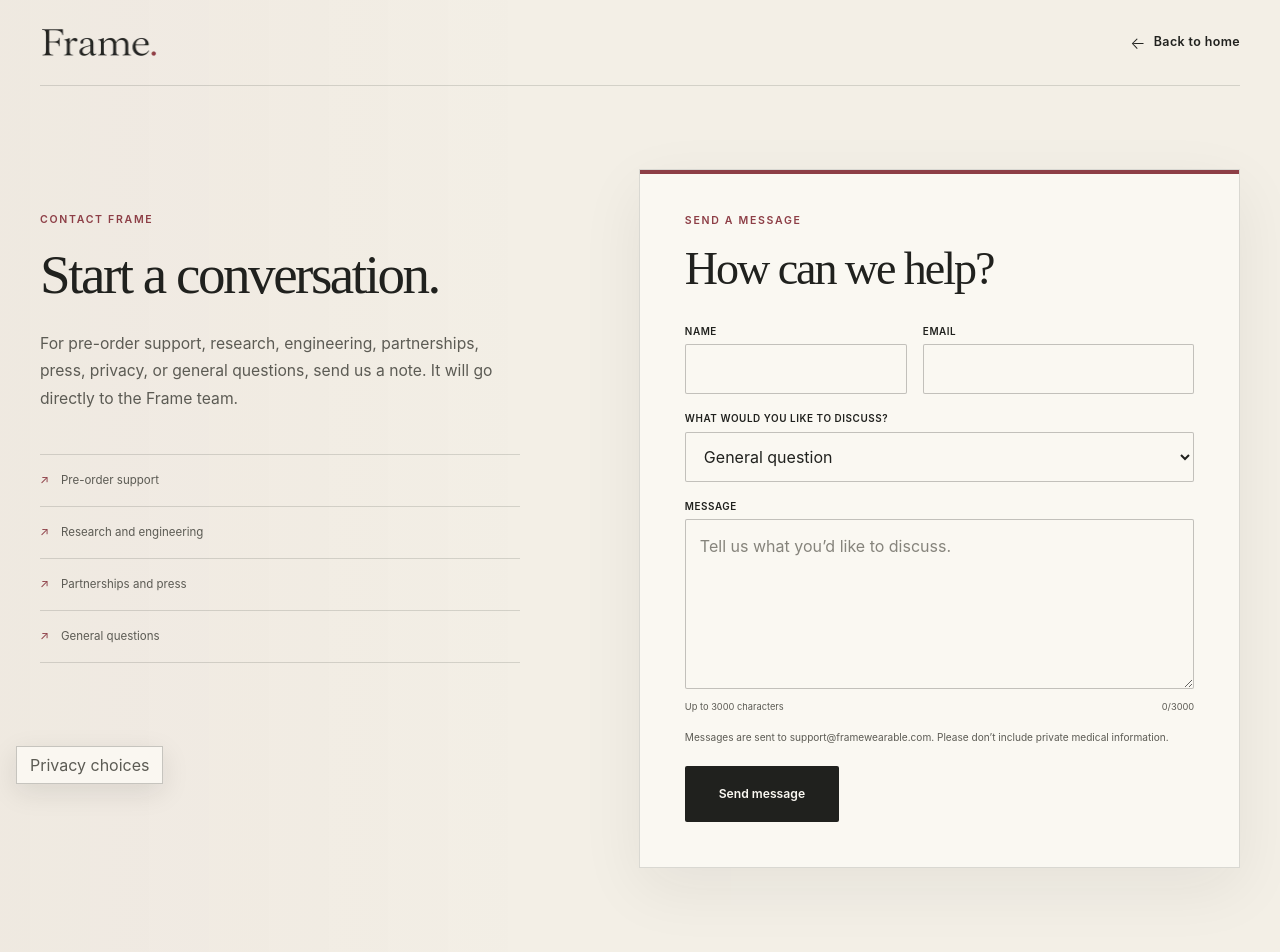
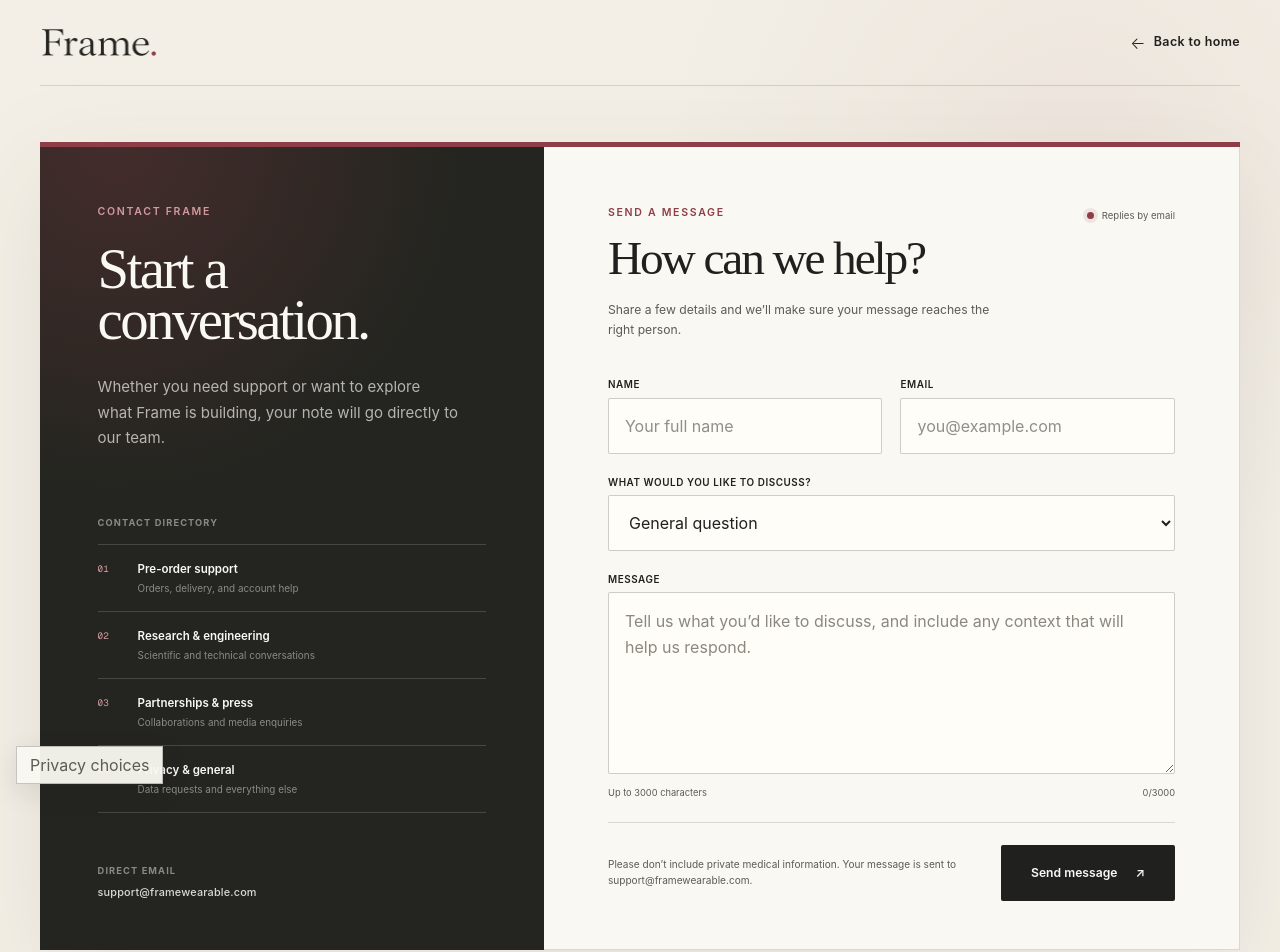
Before and after one commit to Suvan-goel/Frame-Landing-Page, a Next.js app: page /contact in a window 1280 px wide. Shown: the top 952 px of the page. Built offline with nearby package versions, Linux system fonts and the light colour scheme.

Commit message:
Redesign contact page

```diff
--- a/app/components/contact-form.tsx
+++ b/app/components/contact-form.tsx
@@ -126,6 +126,7 @@ export function ContactForm() {
   if (status === "sent") {
     return (
       <div className="contact-form__success" role="status" aria-live="polite">
+        <span className="contact-form__success-mark" aria-hidden="true">✓</span>
         <p className="eyebrow">Message sent</p>
         <h2>Thank you for reaching out.</h2>
         <p>
@@ -158,8 +159,15 @@ export function ContactForm() {
       </div>
 
       <div className="contact-form__heading">
+        <div>
           <p className="eyebrow">Send a message</p>
           <h2>How can we help?</h2>
+          <p>Share a few details and we’ll make sure your message reaches the right person.</p>
+        </div>
+        <p className="contact-form__status">
+          <span aria-hidden="true" />
+          Replies by email
+        </p>
       </div>
 
       <div className="contact-form__fields">
@@ -170,6 +178,7 @@ export function ContactForm() {
             name="name"
             type="text"
             autoComplete="name"
+            placeholder="Your full name"
             value={name}
             onChange={(event) => {
               setName(event.target.value);
@@ -194,6 +203,7 @@ export function ContactForm() {
             type="email"
             autoComplete="email"
             inputMode="email"
+            placeholder="you@example.com"
             value={email}
             onChange={(event) => {
               setEmail(event.target.value);
@@ -248,25 +258,24 @@ export function ContactForm() {
             }}
             maxLength={MAX_MESSAGE_LENGTH}
             aria-invalid={Boolean(errors.message)}
-            aria-describedby="contact-message-hint"
-            placeholder="Tell us what you’d like to discuss."
+            aria-describedby={
+              errors.message
+                ? "contact-message-hint contact-message-error"
+                : "contact-message-hint"
+            }
+            placeholder="Tell us what you’d like to discuss, and include any context that will help us respond."
           />
           <div className="field-hint" id="contact-message-hint">
             <span>Up to {MAX_MESSAGE_LENGTH} characters</span>
             <span>{message.trim().length}/{MAX_MESSAGE_LENGTH}</span>
           </div>
           {errors.message ? (
-            <p className="form-error" role="alert">
+            <p className="form-error" id="contact-message-error" role="alert">
               {errors.message}
             </p>
           ) : null}
         </div>
       </div>
-
-      <p className="contact-form__note">
-        Messages are sent to support@framewearable.com. Please don’t include
-        private medical information.
-      </p>
 
       {submissionError ? (
         <p className="form-error contact-form__submission-error" role="alert">
@@ -274,13 +283,20 @@ export function ContactForm() {
         </p>
       ) : null}
 
+      <div className="contact-form__footer">
+        <p className="contact-form__note">
+          Please don’t include private medical information. Your message is sent
+          to support@framewearable.com.
+        </p>
         <button
           className="button button--dark contact-form__submit"
           type="submit"
           disabled={status === "submitting"}
         >
-        {status === "submitting" ? "Sending…" : "Send message"}
+          <span>{status === "submitting" ? "Sending…" : "Send message"}</span>
+          <span aria-hidden="true">↗</span>
         </button>
+      </div>
     </form>
   );
 }
--- a/app/contact/page.tsx
+++ b/app/contact/page.tsx
@@ -18,18 +18,53 @@ export default function ContactPage() {
 
       <div className="contact-page__layout">
         <section className="contact-page__intro" aria-labelledby="contact-title">
-          <p className="eyebrow">Contact Frame</p>
-          <h1 id="contact-title">Start a conversation.</h1>
-          <p>
-            For pre-order support, research, engineering, partnerships, press, privacy, or general
-            questions, send us a note. It will go directly to the Frame team.
-          </p>
-          <ul aria-label="Reasons to contact Frame">
-            <li>Pre-order support</li>
-            <li>Research and engineering</li>
-            <li>Partnerships and press</li>
-            <li>General questions</li>
-          </ul>
+          <div className="contact-page__intro-copy">
+            <p className="eyebrow">Contact Frame</p>
+            <h1 id="contact-title">Start a conversation.</h1>
+            <p>
+              Whether you need support or want to explore what Frame is building,
+              your note will go directly to our team.
+            </p>
+          </div>
+
+          <div className="contact-page__directory">
+            <p>Contact directory</p>
+            <ol aria-label="Reasons to contact Frame">
+              <li>
+                <span>01</span>
+                <div>
+                  <strong>Pre-order support</strong>
+                  <small>Orders, delivery, and account help</small>
+                </div>
+              </li>
+              <li>
+                <span>02</span>
+                <div>
+                  <strong>Research &amp; engineering</strong>
+                  <small>Scientific and technical conversations</small>
+                </div>
+              </li>
+              <li>
+                <span>03</span>
+                <div>
+                  <strong>Partnerships &amp; press</strong>
+                  <small>Collaborations and media enquiries</small>
+                </div>
+              </li>
+              <li>
+                <span>04</span>
+                <div>
+                  <strong>Privacy &amp; general</strong>
+                  <small>Data requests and everything else</small>
+                </div>
+              </li>
+            </ol>
+          </div>
+
+          <div className="contact-page__direct">
+            <span>Direct email</span>
+            <strong>support@framewearable.com</strong>
+          </div>
         </section>
 
         <ContactForm />
```
Also changed, not shown: app/globals.css. Lines whose indentation alone changed are shown as unchanged.
